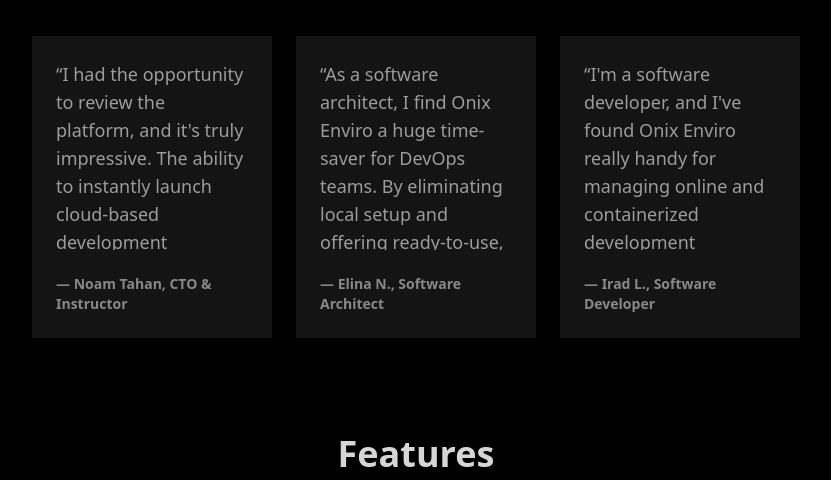
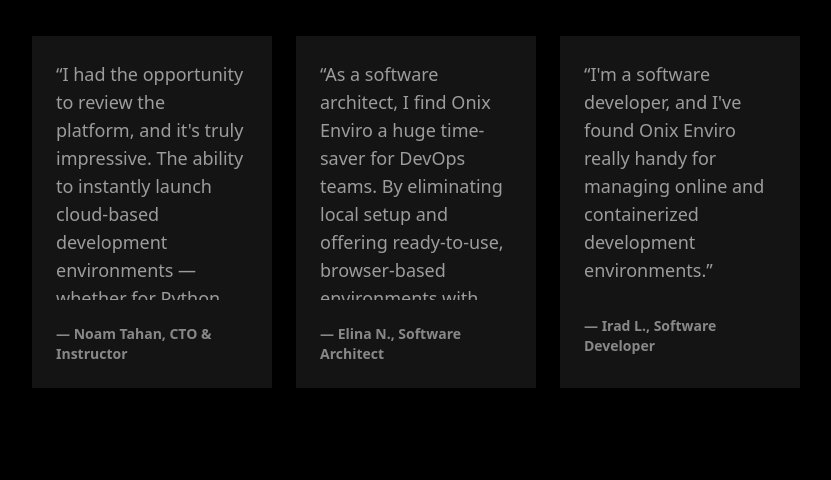
Before and after one commit to ExoOnix/enviro, a Django app: page / in a window 1280 px wide. Shown: the part 2682-3162 px from the top of the page, without its empty margins (224-1055 px from the left). Run offline with Django 5.2, Linux system fonts and the light colour scheme; style sheets or scripts are compiled from the project's sources; parts of the project's set-up code (start-up, migrations or seed data) failed here and were passed over.

Commit message:
made cards higher for testemonials

```diff
--- a/apps/home/templates/index.html
+++ b/apps/home/templates/index.html
@@ -178,7 +178,7 @@
       <!-- Testimonial 1 -->
       <div class="card bg-base-200 shadow h-full">
         <div class="card-body">
-          <p class="text-lg text-base-content/70 sm:overflow-y-auto sm:max-h-[190px]">
+          <p class="text-lg text-base-content/70 sm:overflow-y-auto sm:max-h-[240px]">
             “I had the opportunity to review the platform, and it's truly impressive. The ability to instantly launch cloud-based development environments — whether for Python, Node.js, PHP, or any other stack — without any local setup, is a game-changer. Everything runs with exceptional speed and stability, and the integration with browser-based Visual Studio is seamless. This is a well-thought-out, high-performance solution that streamlines development and removes friction from the setup process. Highly recommended.”
           </p>
           <p class="text-sm font-semibold mt-4 text-base-content/60">— Noam Tahan, CTO & Instructor</p>
@@ -188,7 +188,7 @@
       <!-- Testimonial 2 -->
       <div class="card bg-base-200 shadow h-full">
         <div class="card-body">
-          <p class="text-lg text-base-content/70 sm:overflow-y-auto sm:max-h-[190px]">
+          <p class="text-lg text-base-content/70 sm:overflow-y-auto sm:max-h-[240px]">
             “As a software architect, I find Onix Enviro a huge time-saver for DevOps teams. By eliminating local setup and offering ready-to-use, browser-based environments with Docker and VS Code, it streamlines onboarding and reduces configuration overhead. It's an efficient, scalable solution for modern development workflows.”
           </p>
           <p class="text-sm font-semibold mt-4 text-base-content/60">— Elina N., Software Architect</p>
@@ -198,7 +198,7 @@
       <!-- Testimonial 3 -->
       <div class="card bg-base-200 shadow h-full">
         <div class="card-body">
-          <p class="text-lg text-base-content/70 sm:overflow-y-auto sm:max-h-[190px]">
+          <p class="text-lg text-base-content/70 sm:overflow-y-auto sm:max-h-[240px]">
             “I'm a software developer, and I've found Onix Enviro really handy for managing online and containerized development environments.”
           </p>
           <p class="text-sm font-semibold mt-4 text-base-content/60">— Irad L., Software Developer</p>
```
